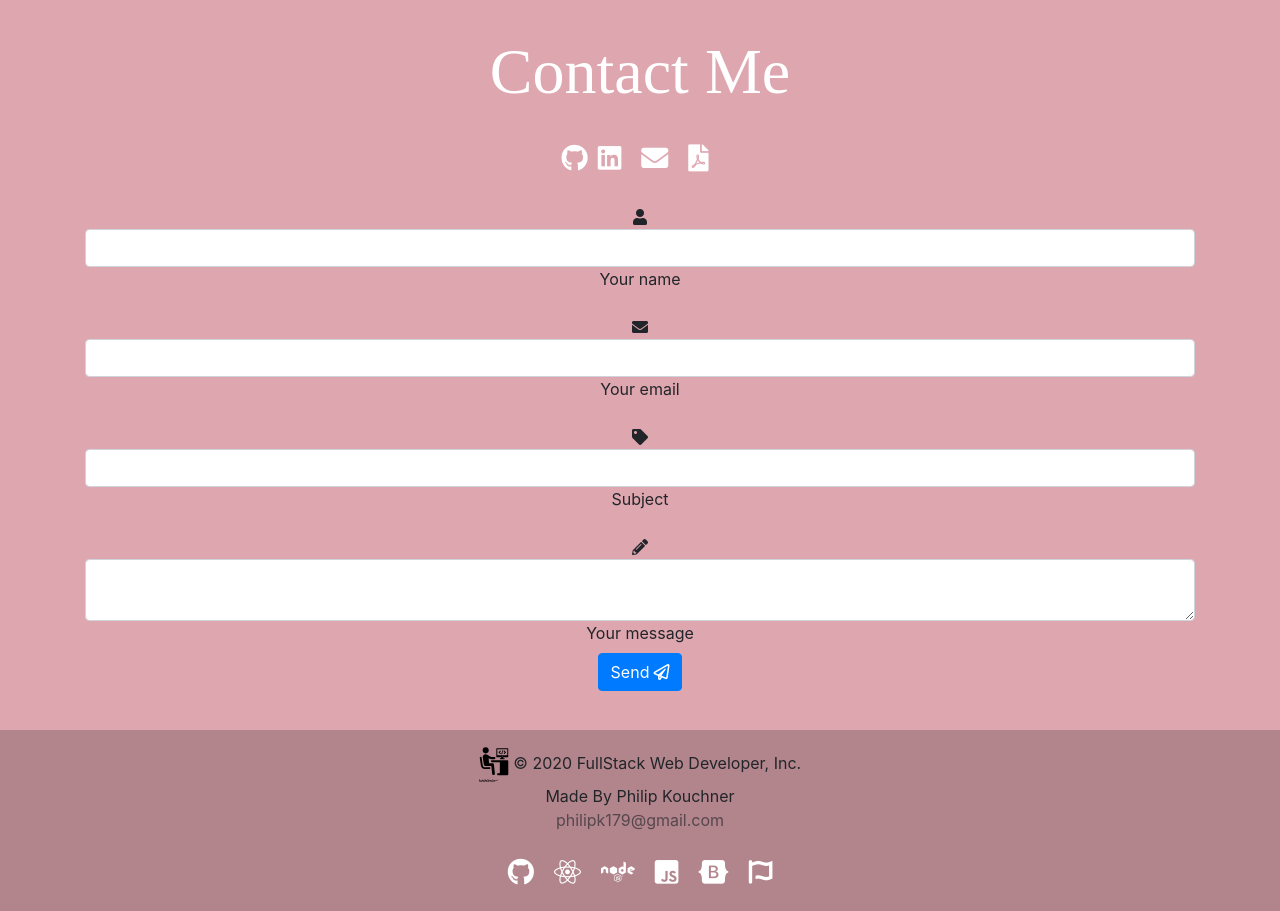
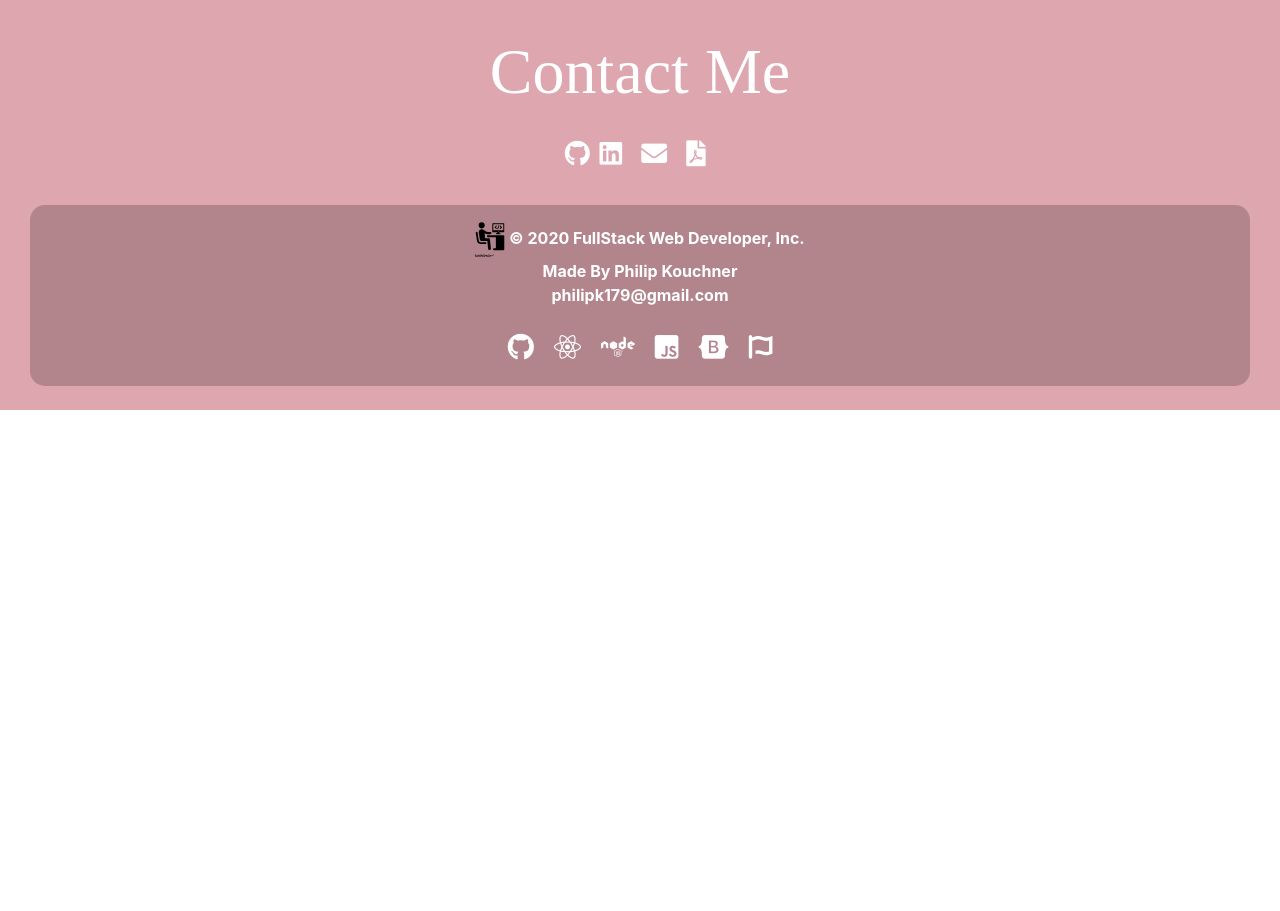
Before and after one commit to PhilipK-webdev/ProjectPortfolio, a React (Create React App) app in the folder client/: page / in a window 1280 px wide. Shown: the part 4580-5491 px from the top of the page. After the commit the page ends 4990 px from the top, so only its background shows below. Built offline with nearby package versions, Linux system fonts and the light colour scheme; a web font is replaced by a local one.

Commit message:
EDIT: remove the contact form

```diff
--- a/client/src/App.js
+++ b/client/src/App.js
@@ -74,7 +74,7 @@ function App() {
       <div style={{ zIndex: "-5", paddingTop: "75px", position: "relative", backgroundColor: " rgb(222, 166, 175)" }}>
         <footer data-test="footer" className="page-footer font-small pt-4">
           <Contact />
-          <Footer />
+          {/* <Footer /> */}
         </footer>
 
       </div>
--- a/client/src/components/Contact/Contact.js
+++ b/client/src/components/Contact/Contact.js
@@ -3,6 +3,7 @@ import "../Contact/Contact.css"
 import FormRequest from './FormRequest'
 import ScrollAnimation from 'react-animate-on-scroll';
 import ResumeDocument from '../ResumeDocument/ResumeDocument'
+import Footer from '../Footer/Footer';
 const Contact = () => {
     return (
         <div className="container-fluid" id="contact">
@@ -19,7 +20,7 @@ const Contact = () => {
 
                 <div className="col-md-3"></div>
                 <div className="text-center col-md-6">
-                    <ScrollAnimation animateIn="zoomInUp" duration={2}>
+                    <ScrollAnimation animateIn="zoomInUp" duration={4}>
                         <div style={{ display: "inline-block" }} >
                             <a href="https://github.com/PhilipK-webdev" target="_blank" rel="noopener noreferrer" aria-label="GitHub icon" title="GitHub">
                                 <i className="fab fa-github" id="fa-github" style={{ cursor: "pointer" }}>
@@ -46,11 +47,9 @@ const Contact = () => {
 
             </div>
             <div className="container-fluid">
-                <div className="row no-gutters" style={{ marginBottom: "15px" }}>
+                <div className="row no-gutters" >
                     <div className="text-center col"><div className="container" style={{ display: "inline" }}>
-                        <ScrollAnimation animateIn="slideInUp" duration={2}>
-                            <FormRequest />
-                        </ScrollAnimation>
+                        <Footer />
                     </div>
                     </div>
                 </div>
--- a/client/src/components/Footer/Footer.js
+++ b/client/src/components/Footer/Footer.js
@@ -5,12 +5,12 @@ import developer from "../Footer/img/developer.svg"
 const Footer = () => {
 
     return (
-        <div className="footer-copyright py-3 text-center" style={{ backgroundColor: "rgb(178, 133, 141)" }}>
+        <div className="footer-copyright py-3 text-center" style={{ backgroundColor: "rgb(178, 133, 141)", borderRadius: "15px" }}>
             <div className="row">
                 <div className="container-fluid">
-                    <p><img src={developer} style={{ width: "30px" }} alt="developer" /> &copy; 2020 FullStack Web Developer, Inc.<br />
+                    <p style={{ color: "white", fontWeight: "bold" }}><img src={developer} style={{ width: "30px" }} alt="developer" /> &copy; 2020 FullStack Web Developer, Inc.<br />
                     Made By Philip Kouchner<br />
-                        <a href="mailto:philipk179@gmail.com" style={{ color: "#55474c" }}>philipk179@gmail.com</a>
+                        <a href="mailto:philipk179@gmail.com" style={{ color: "white" }}>philipk179@gmail.com</a>
                     </p>
 
                 </div>
```
Also changed, not shown: 1 other file (tests, documents, lock files or other folders).
